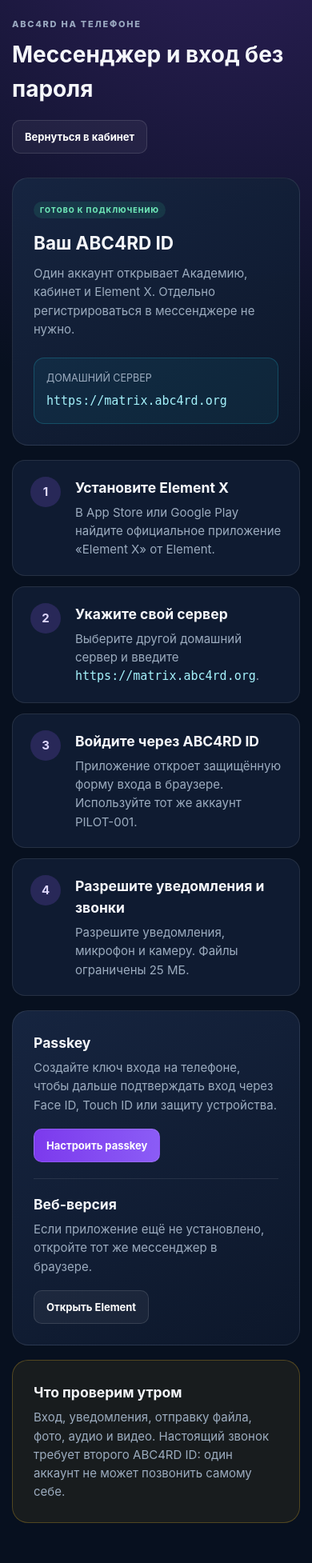
After one commit to abc4rd-hq/ABC4RD, a Flask app: page /mobile in a window 390 px wide. The commit adds this page. Shown: the whole page at 80% size. Run offline with Flask 3, Linux system fonts and the light colour scheme.

Commit message:
Add mobile setup guide for learners

```diff
--- a/deployment/portal/app/main.py
+++ b/deployment/portal/app/main.py
@@ -250,6 +250,17 @@ def api_me() -> Response:
     return jsonify(participant)
 
 
+@app.get("/mobile")
+def mobile_setup() -> str:
+    return render_template(
+        "mobile.html",
+        participant=_current_participant(),
+        messenger_url="https://chat.abc4rd.org",
+        homeserver_url="https://matrix.abc4rd.org",
+        identity_security_url="https://id.abc4rd.org/realms/abc4rd/account/#/security/signingin",
+    )
+
+
 @app.get("/library/pilot-0001")
 def library_reader() -> Response:
     participant = _current_participant()
--- /dev/null
+++ b/deployment/portal/app/static/mobile.css
@@ -0,0 +1,132 @@
+.mobile-guide {
+  max-width: 980px;
+  padding: 34px 22px 70px;
+}
+
+.mobile-hero,
+.mobile-actions,
+.mobile-note {
+  border: 1px solid var(--line);
+  background: linear-gradient(145deg, rgba(23, 38, 65, 0.96), rgba(13, 24, 43, 0.96));
+  border-radius: 20px;
+  padding: 26px;
+}
+
+.mobile-hero {
+  display: flex;
+  align-items: center;
+  justify-content: space-between;
+  gap: 24px;
+}
+
+.mobile-hero h2 {
+  margin: 15px 0 8px;
+}
+
+.mobile-hero p,
+.setup-steps p,
+.mobile-actions p,
+.mobile-note p {
+  color: var(--muted);
+  margin-bottom: 0;
+}
+
+.server-address {
+  min-width: 300px;
+  padding: 15px;
+  border: 1px solid rgba(34, 211, 238, 0.22);
+  border-radius: 13px;
+  background: rgba(34, 211, 238, 0.07);
+}
+
+.server-address small {
+  display: block;
+  color: var(--muted);
+  margin-bottom: 7px;
+}
+
+.server-address code,
+.setup-steps code {
+  color: #a5f3fc;
+  overflow-wrap: anywhere;
+}
+
+.setup-steps {
+  display: grid;
+  gap: 13px;
+  margin: 18px 0;
+}
+
+.setup-steps article {
+  display: flex;
+  gap: 18px;
+  padding: 20px 22px;
+  border: 1px solid var(--line);
+  border-radius: 16px;
+  background: rgba(17, 29, 51, 0.9);
+}
+
+.setup-steps strong {
+  display: grid;
+  flex: 0 0 38px;
+  width: 38px;
+  height: 38px;
+  place-items: center;
+  border-radius: 50%;
+  color: #ddd6fe;
+  background: rgba(139, 92, 246, 0.2);
+}
+
+.setup-steps h3,
+.mobile-actions h3,
+.mobile-note h3 {
+  margin-bottom: 6px;
+}
+
+.mobile-actions {
+  display: grid;
+  grid-template-columns: repeat(2, minmax(0, 1fr));
+  gap: 18px;
+}
+
+.mobile-actions > div:first-child {
+  border-right: 1px solid var(--line);
+  padding-right: 18px;
+}
+
+.mobile-actions .button {
+  margin-top: 18px;
+}
+
+.mobile-note {
+  margin-top: 18px;
+  border-color: rgba(251, 191, 36, 0.25);
+  background: rgba(251, 191, 36, 0.07);
+}
+
+@media (max-width: 700px) {
+  .mobile-guide {
+    padding: 22px 15px 50px;
+  }
+
+  .mobile-guide header,
+  .mobile-hero {
+    align-items: flex-start;
+    flex-direction: column;
+  }
+
+  .server-address {
+    min-width: 0;
+    width: 100%;
+  }
+
+  .mobile-actions {
+    grid-template-columns: 1fr;
+  }
+
+  .mobile-actions > div:first-child {
+    border-right: 0;
+    border-bottom: 1px solid var(--line);
+    padding: 0 0 20px;
+  }
+}
--- a/deployment/portal/app/templates/dashboard.html
+++ b/deployment/portal/app/templates/dashboard.html
@@ -68,6 +68,7 @@
           <h3>Учебное пространство</h3>
           <p>Сообщения, группа пилота и поддержка с тем же ABC4RD ID.</p>
           <a class="button secondary" href="{{ messenger_url }}">Открыть сообщения</a>
+          <p><a class="button secondary" href="/mobile">Настроить телефон</a></p>
         </article>
 
         <article class="card certificate-card">
--- /dev/null
+++ b/deployment/portal/app/templates/mobile.html
@@ -0,0 +1,47 @@
+<!doctype html>
+<html lang="ru">
+<head>
+  <meta charset="utf-8">
+  <meta name="viewport" content="width=device-width, initial-scale=1">
+  <title>ABC4RD — настройка телефона</title>
+  <link rel="stylesheet" href="/static/portal.css">
+  <link rel="stylesheet" href="/static/mobile.css">
+</head>
+<body>
+  <main class="mobile-guide">
+    <header>
+      <div>
+        <p class="eyebrow">ABC4RD НА ТЕЛЕФОНЕ</p>
+        <h1>Мессенджер и вход без пароля</h1>
+      </div>
+      <a class="button secondary" href="/">Вернуться в кабинет</a>
+    </header>
+
+    <section class="mobile-hero">
+      <div>
+        <span class="pill green">ГОТОВО К ПОДКЛЮЧЕНИЮ</span>
+        <h2>{{ participant.display_label if participant else 'Ваш ABC4RD ID' }}</h2>
+        <p>Один аккаунт открывает Академию, кабинет и Element X. Отдельно регистрироваться в мессенджере не нужно.</p>
+      </div>
+      <div class="server-address"><small>ДОМАШНИЙ СЕРВЕР</small><code>{{ homeserver_url }}</code></div>
+    </section>
+
+    <section class="setup-steps">
+      <article><strong>1</strong><div><h3>Установите Element X</h3><p>В App Store или Google Play найдите официальное приложение «Element X» от Element.</p></div></article>
+      <article><strong>2</strong><div><h3>Укажите свой сервер</h3><p>Выберите другой домашний сервер и введите <code>{{ homeserver_url }}</code>.</p></div></article>
+      <article><strong>3</strong><div><h3>Войдите через ABC4RD ID</h3><p>Приложение откроет защищённую форму входа в браузере. Используйте тот же аккаунт PILOT-001.</p></div></article>
+      <article><strong>4</strong><div><h3>Разрешите уведомления и звонки</h3><p>Разрешите уведомления, микрофон и камеру. Файлы ограничены 25 МБ.</p></div></article>
+    </section>
+
+    <section class="mobile-actions">
+      <div><h3>Passkey</h3><p>Создайте ключ входа на телефоне, чтобы дальше подтверждать вход через Face ID, Touch ID или защиту устройства.</p><a class="button" href="{{ identity_security_url }}">Настроить passkey</a></div>
+      <div><h3>Веб-версия</h3><p>Если приложение ещё не установлено, откройте тот же мессенджер в браузере.</p><a class="button secondary" href="{{ messenger_url }}">Открыть Element</a></div>
+    </section>
+
+    <section class="mobile-note">
+      <h3>Что проверим утром</h3>
+      <p>Вход, уведомления, отправку файла, фото, аудио и видео. Настоящий звонок требует второго ABC4RD ID: один аккаунт не может позвонить самому себе.</p>
+    </section>
+  </main>
+</body>
+</html>
```
Also changed, not shown: deployment/portal/tests/test_portal.py (+7 -0 lines), deployment/portal/README.md.
